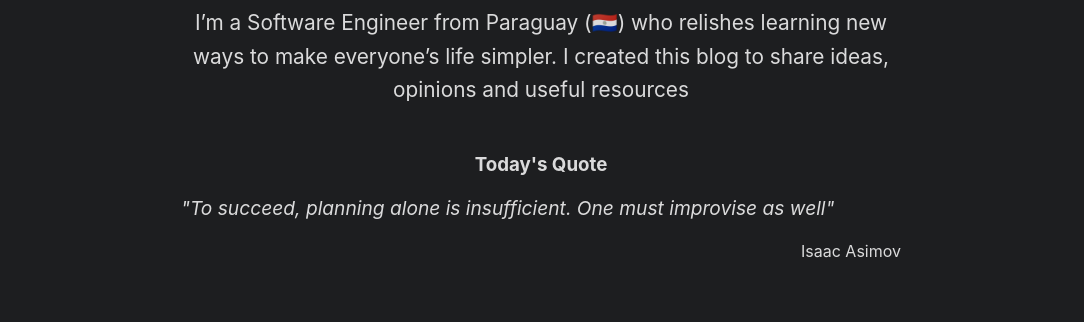
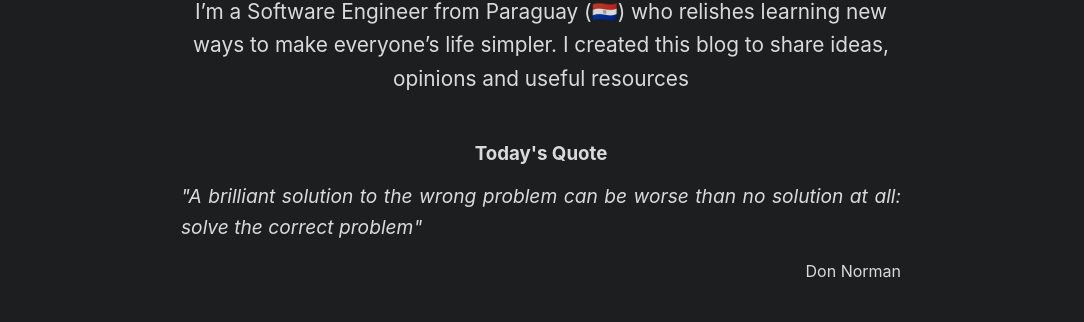
Before and after one commit to ldbenitez/ldbenitez.github.io, a plain HTML site: page index.html in a window 1280 px wide. Shown: the part 345-667 px from the top of the page, without its empty margins (99-1183 px from the left). Drawn offline with Linux system fonts and the light colour scheme.

Commit message:
deploy: ldbenitez/blog-site@44de012a9f0d5b2f60dceaf586a4f988acaffc28

```diff
--- a/index.html
+++ b/index.html
@@ -87,8 +87,8 @@
 <p class=subtitle>I&rsquo;m a Software Engineer from Paraguay (🇵🇾) who relishes learning new ways to make everyone&rsquo;s life simpler. I created this blog to share ideas, opinions and useful resources</p>
 <div class=quote-container>
 <h3>Today's Quote</h3>
-<p class=quote>"To succeed, planning alone is insufficient. One must improvise as well"</p>
-<p class=author> Isaac Asimov</p>
+<p class=quote>"A brilliant solution to the wrong problem can be worse than no solution at all: solve the correct problem"</p>
+<p class=author>Don Norman</p>
 </div>
 <div class=social-icons>
 <a href=mailto:ldbenitez@protonmail.com target=_blank rel="noopener noreferrer me" title=Email><svg xmlns="http://www.w3.org/2000/svg" viewBox="0 0 24 21" fill="none" stroke="currentcolor" stroke-width="2" stroke-linecap="round" stroke-linejoin="round"><path d="M4 4h16c1.1.0 2 .9 2 2v12c0 1.1-.9 2-2 2H4c-1.1.0-2-.9-2-2V6c0-1.1.9-2 2-2z"/><polyline points="22,6 12,13 2,6"/></svg>
```
